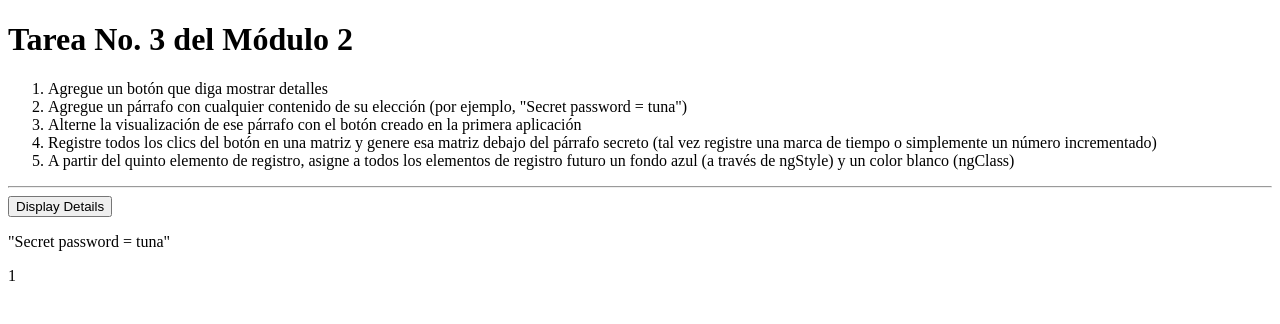
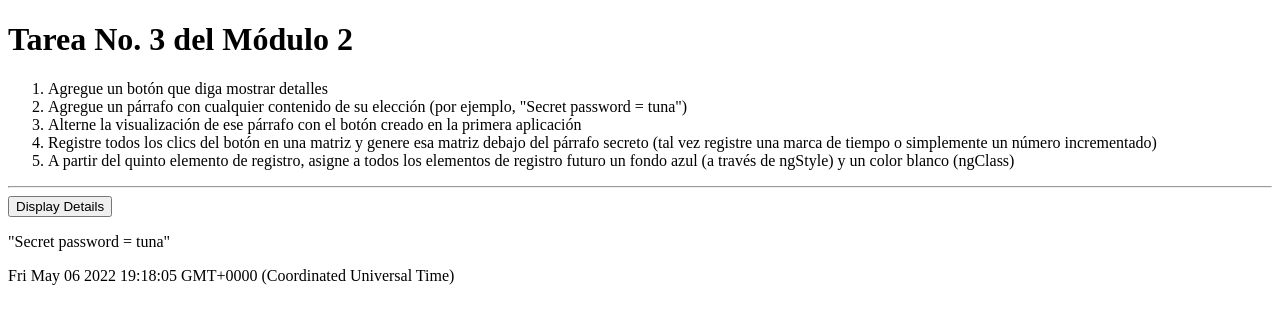
Before and after one commit to gabrielcn97/angular_course_maximilian, an Angular app: page / in a window 1280 px wide. Both pictures are taken after a click on the button "Display Details". Shown: the top 324 px of the page. Built offline with nearby package versions, Linux system fonts and the light colour scheme.

Commit message:
Obtener el índice al usar ngFor

```diff
--- a/src/app/app.component.html
+++ b/src/app/app.component.html
@@ -79,7 +79,7 @@
       <hr />
       <button type="button" class="btn btn-primary" (click)="passwordSee($event)">Display Details</button>
       <p *ngIf="secretpassword">"Secret password = tuna"</p>
-      <div *ngFor="let logs of log" [ngStyle]="{backgroundColor: logs >=5 ? 'blue' : 'transparent'}" [ngClass]="{'number': logs >= 5}">{{logs}}</div>
+      <div *ngFor="let logs of log; let i = index" [ngStyle]="{backgroundColor: i >=4 ? 'blue' : 'transparent'}" [ngClass]="{'number': i >= 4}">{{logs}}</div>
     </div>
   </div>
 </div>
--- a/src/app/app.component.ts
+++ b/src/app/app.component.ts
@@ -7,11 +7,13 @@ import { Component } from '@angular/core';
 })
 export class AppComponent {
   secretpassword = false;
-  log: number[] = [];
+  log: Date[] = [];
 
   passwordSee(event : Event){
     this.secretpassword = !this.secretpassword;
-    this.log.push(this.log.length + 1);
+    /* this.log.push(this.log.length + 1); */
+    //Utilizando Timestamp
+    this.log.push(new Date());
   }
 
   }
```
